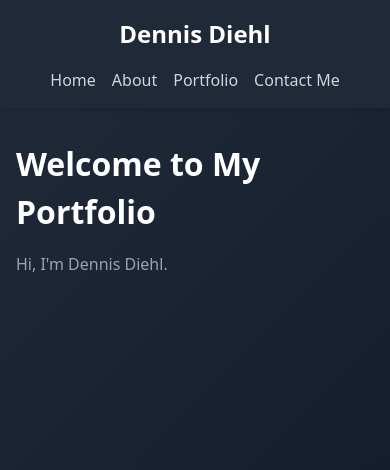
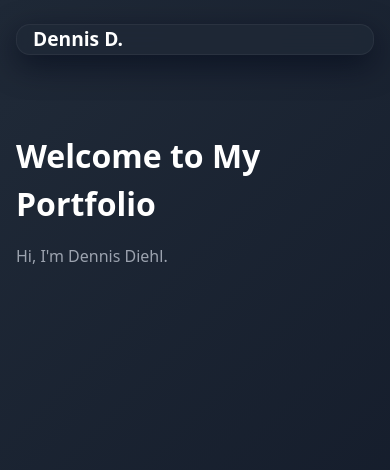
Before and after one commit to Dennis-Diehl/PortfolioWebsite, a React (Vite) app: page / in a window 390 px wide. Shown: the top 470 px of the page. Built offline with nearby package versions, Linux system fonts and the light colour scheme.

Commit message:
floating, responsive navbar island - mobile version too

```diff
--- a/src/components/Navbar/Navbar.css
+++ b/src/components/Navbar/Navbar.css
@@ -1,33 +1,55 @@
+/* ============================================
+   NAVBAR - Floating Island Navigation Bar
+   ============================================ */
+
+/* ===== NAVBAR WRAPPER (Outer Container) ===== */
 .navbar {
-  background-color: #1f2937;
-  padding: 1rem 0;
-  box-shadow: 0 2px 4px rgba(0, 0, 0, 0.1);
-  position: sticky;
-  top: 0;
-  z-index: 100;
+  position: fixed;           /* Fixed to viewport */
+  left: 0;
+  right: 0;
+  top: 24px;                 /* Floating effect - gap from top */
+  display: flex;
+  justify-content: center;
+  pointer-events: none;      /* Ignore clicks on wrapper */
+  z-index: 1000;             /* Above other content */
 }
 
+/* ===== NAVBAR ISLAND (Inner Container) ===== */
 .navbar-container {
-  max-width: 1200px;
-  margin: 0 auto;
-  padding: 0 2rem;
+  position: relative;
+  pointer-events: all;    /* Re-enable clicks for interactive elements */
+  width: calc(100% - 2rem);
+  max-width: 1100px;
+  padding: 0.5rem 1rem;
   display: flex;
+  align-items: center;
   justify-content: space-between;
-  align-items: center;
+
+  /* Styling: glassmorphism effect */
+  background: rgba(31, 41, 55, 0.85);  /* Lighter semi-transparent background */
+  backdrop-filter: blur(8px);          /* Blur effect for depth */
+  -webkit-backdrop-filter: blur(8px);  /* Safari support */
+  border-radius: 14px;                 /* Rounded corners */
+  box-shadow: 0 10px 30px rgba(2, 6, 23, 0.6);  /* Shadow for depth */
+  border: 1px solid rgba(255, 255, 255, 0.05); /* Slightly more visible border */
 }
 
-.navbar-logo {
-  font-size: 1.5rem;
-  font-weight: bold;
+/* ===== LOGO ===== */
+.navbar-home {
+  font-size: 1.2rem;
+  font-weight: 700;
   color: #fff;
   text-decoration: none;
-  transition: color 0.3s ease;
+  transition: color 0.2s ease, transform 0.2s ease;
+  display: inline-block;
 }
 
-.navbar-logo:hover {
-  color: #3b82f6;
+.navbar-home:hover {
+  color: #9dd0ff;
+  transform: translateY(-3px);  /* Subtle lift effect */
 }
 
+/* ===== NAVIGATION MENU (Desktop Layout) ===== */
 .nav-menu {
   display: flex;
   list-style: none;
@@ -44,20 +66,99 @@
   color: #d1d5db;
   text-decoration: none;
   font-weight: 500;
-  transition: color 0.3s ease;
+  transition: color 0.3s ease, transform 0.3s ease;
+  cursor: pointer;
+  display: inline-block;  /* Enable transform to work */
 }
 
 .nav-link:hover {
-  color: #3b82f6;
+  color: #9dd0ff;           /* Lighter blue on hover */
+  transform: translateY(-3px); /* Lift effect - moves up */
 }
 
+/* ===== HAMBURGER MENU BUTTON ===== */
+.hamburger {
+  display: none;             /* Hidden on desktop */
+  flex-direction: column;
+  cursor: pointer;
+  background: transparent;
+  border: none;
+  padding: 0.4rem;
+  gap: 4px;
+}
+
+.hamburger span {
+  width: 22px;
+  height: 2.5px;
+  background-color: #e6eef8;
+  border-radius: 2px;
+  transition: transform 0.25s ease, opacity 0.25s ease;
+  display: block;
+}
+
+/* Hamburger animation: transform into X shape */
+.hamburger.active span:nth-child(1) {
+  transform: rotate(45deg) translate(3px, 3px);
+}
+
+.hamburger.active span:nth-child(2) {
+  opacity: 0;  /* Middle line disappears */
+}
+
+.hamburger.active span:nth-child(3) {
+  transform: rotate(-45deg) translate(3px, -3px);
+}
+
+/* ============================================
+   RESPONSIVE DESIGN - Mobile (< 768px)
+   ============================================ */
 @media (max-width: 768px) {
-  .navbar-container {
-    flex-direction: column;
-    gap: 1rem;
+  /* Show hamburger button on mobile */
+  .hamburger {
+    display: flex;
   }
 
+  /* Mobile menu: hidden by default, dropdown below island */
   .nav-menu {
-    gap: 1rem;
+    position: absolute;
+    top: calc(100% + 10px);    /* Below the navbar island */
+    left: 50%;
+    transform: translateX(-50%);
+    width: calc(100% - 2rem);
+    background-color: rgba(7, 10, 14, 0.98);
+    border-radius: 10px;
+    box-shadow: 0 8px 30px rgba(2, 6, 23, 0.6);
+    flex-direction: column;
+    gap: 0;
+    max-height: 0;             /* Collapsed state */
+    overflow: hidden;
+    transition: max-height 0.28s ease, padding 0.28s ease;
+    z-index: 1001;
+  }
+
+  /* Menu expanded state: .active class applied */
+  .nav-menu.active {
+    max-height: 360px;
+    padding: 0.5rem 0;
+  }
+
+  .nav-item {
+    padding: 0.9rem 1.25rem;
+    border-bottom: 1px solid rgba(255, 255, 255, 0.03);
+    text-align: center;
+  }
+
+  .nav-item:last-child {
+    border-bottom: none;
+  }
+
+  .navbar-container {
+    padding: 0 1rem;
   }
 }
+
+/* ===== BODY PADDING (Reserve space for floating navbar) ===== */
+body {
+  padding-top: 100px;  /* Prevent content from hiding under navbar island */
+  background: linear-gradient(135deg, #1f2937 0%, #111827 100%);
+}
--- a/src/components/Navbar/Navbar.tsx
+++ b/src/components/Navbar/Navbar.tsx
@@ -1,31 +1,62 @@
+import { useState } from 'react'
 import { Link } from 'react-router-dom'
 import './Navbar.css'
 
+/**
+ * Navbar Component - Floating Island Navigation
+ *
+ * Features:
+ * - Fixed position floating island design
+ * - Responsive: horizontal menu on desktop, hamburger dropdown on mobile
+ * - Smooth animations and glassmorphism styling
+ */
 function Navbar() {
+  // State: Track whether mobile menu is open or closed
+  const [isOpen, setIsOpen] = useState(false)
+
   return (
     <nav className="navbar">
       <div className="navbar-container">
-        <Link to="/" className="navbar-logo">
-          Dennis Diehl
+        {/* Logo / Brand - Link to home */}
+        <Link to="/" className="navbar-home">
+          Dennis D.
         </Link>
-        <ul className="nav-menu">
+
+        {/* Hamburger Menu Button - Only visible on mobile devices */}
+        <button
+          className={`hamburger ${isOpen ? 'active' : ''}`}
+          onClick={() => setIsOpen(!isOpen)}
+          aria-label={isOpen ? 'Close menu' : 'Open menu'}
+          aria-expanded={isOpen}
+        >
+        </button>
+
+        {/* Navigation Links - Desktop: horizontal, Mobile: dropdown */}
+        <ul className={`nav-menu ${isOpen ? 'active' : ''}`}>
           <li className="nav-item">
-            <Link to="/" className="nav-link">
-              Home
-            </Link>
-          </li>
-          <li className="nav-item">
-            <Link to="/about" className="nav-link">
+            <Link
+              to="/about"
+              className="nav-link"
+              onClick={() => setIsOpen(false)}  // Close menu on navigation
+            >
               About
             </Link>
           </li>
           <li className="nav-item">
-            <Link to="/portfolio" className="nav-link">
+            <Link
+              to="/portfolio"
+              className="nav-link"
+              onClick={() => setIsOpen(false)}
+            >
               Portfolio
             </Link>
           </li>
           <li className="nav-item">
-            <Link to="/contact" className="nav-link">
+            <Link
+              to="/contact"
+              className="nav-link"
+              onClick={() => setIsOpen(false)}
+            >
               Contact Me
             </Link>
           </li>
```
